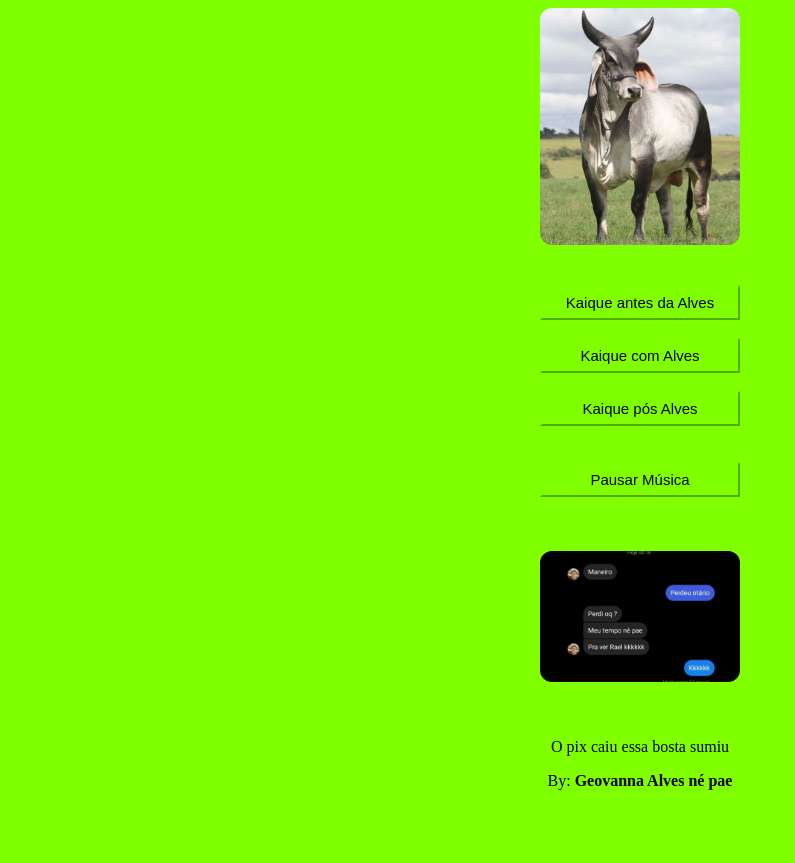
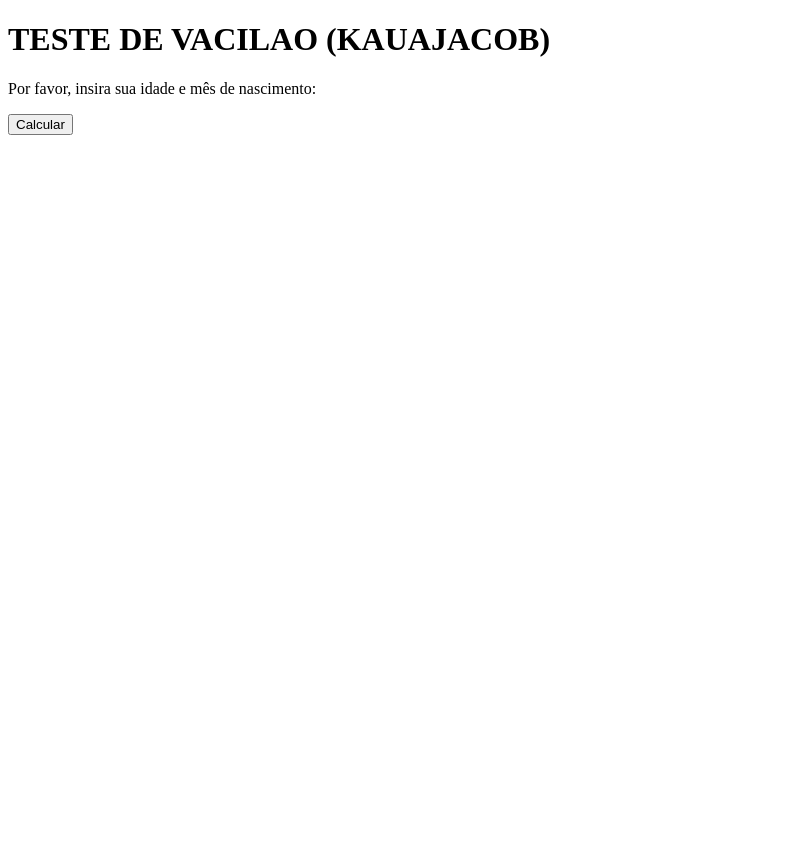
Before and after one commit to Matheusmp4/w., a plain HTML site: page index.html in a window 1280 px wide. Shown: the whole page, without its empty margins (0-795 px from the left). After the commit the page ends 800 px from the top, so only its background shows below. Drawn offline with Linux system fonts and the light colour scheme.

Commit message:
Atualizar o index.html

```diff
--- a/index.html
+++ b/index.html
@@ -1,85 +1,23 @@
 <!DOCTYPE html>
+<html>
+<head>
+    <title>Teste de Chance de Ganhar um Presente Legal</title>
+</head>
+<body>
+    <h1> TESTE DE VACILAO (KAUAJACOB)</h1>
+    <p>Por favor, insira sua idade e mês de nascimento:</p>
+    <button onclick="calcularChancePresente()">Calcular</button>
 
- <html lang="pt-br">
+    <script>
+        function calcularChancePresente() {
+            var idade = prompt("Qual é a sua idade?");
+            var mesNascimento = prompt("Em qual mês você nasceu (1 a 12)?");
+            var chance = Math.floor(Math.random() * 101); // Gere uma porcentagem aleatória
 
- <head>
-     <meta charset="UTF-8">
-     <meta http-equiv="X-UA-Compatible" content="IE=edge">
-     <meta name="viewport" content="width=device-width, initial-scale=1.0">
-     <title> Dias é o cara </title>
-<link rel="stylesheet" href="styless.css">
-</head>
+            var mensagem = "Com " + idade + " anos e nascido em " + mesNascimento + ", você tem " + chance + "% de ser um CUZAO!";
 
-<body>
-
-
-
-
-<center>
-	<div class="top"onclick= "tocarMusica()">
-<img id="myImage" src="enzo.jpg" style='width:200px'  class=imagem2>
-
-
-		<br> <br> <br>
-
-<button onclick="document.getElementById('myImage').src='kaique1.jpg'" class=botao2>Kaique antes da Alves</button>
-<br> <br>
-<button onclick="document.getElementById('myImage').src='kaique2.jpg'" class=botao3>Kaique com Alves</button>
-<br> <br>
-	<button onclick="document.getElementById('myImage').src='kaique3.jpg'" class=botao2>Kaique pós Alves</button>
-</div>
-<center>
-	<br><br>
-        <button class="top"onclick= "pausarAudio()"> Pausar Música</button>
-<br><br>
-<div class="top"onclick= "tocarMusica()">
-<br><br>
-
-
-	<div class="letras">
-
-<img src="Screenshot_20230822_225251_WhatsApp.jpg" width="200">
-	<br><br><br>
-	<p>O pix caiu essa bosta sumiu</p>
-
-<p> By: <b>Geovanna Alves né pae</b> </p>
-
-
-
-    <br><br><br>
-
-    	<audio id="musica" src="Funkpunk.mp3"preload="auto"></audio>
-
-
-
- <script>//iniciar musica
-
-var musica = document.getElementById ('musica')
-
-    function tocarMusica() {
-    if( musica.paused){
-    musica.play();
-
-
-   	}
-   }                      //fechando o iniciar musica
-    </script>
-
-
-<script>
-        var musica = document.getElementById('musica');
-
-        function pausarAudio() {
-            musica.pause();
+            document.write(mensagem);
         }
     </script>
-
-
-
-
-
-    </div>
-
-</center>
 </body>
 </html>
```
